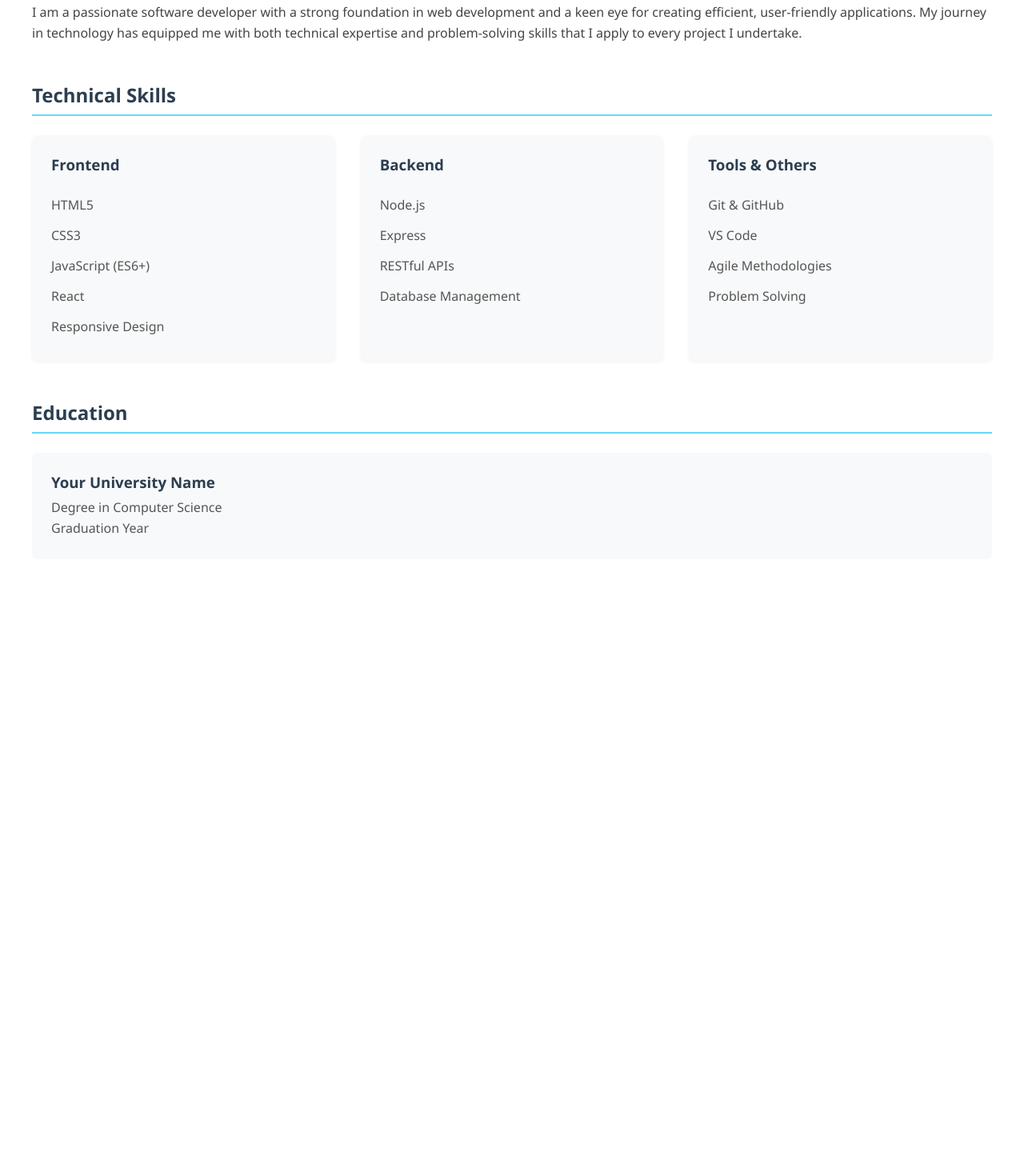
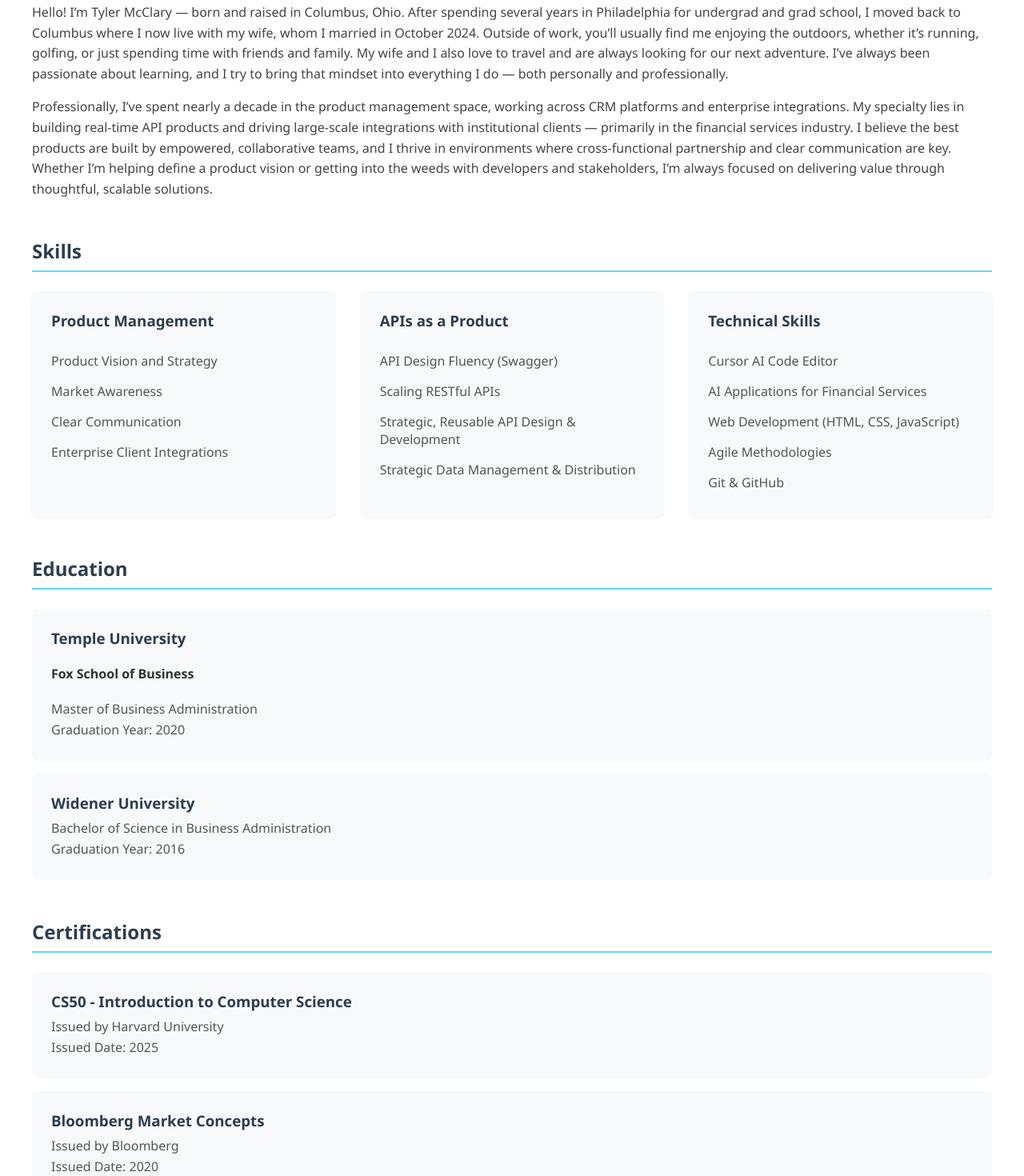
Before and after one commit to tylermcclary/about-me, a React (Create React App) app: page / in a window 1280 px wide. Shown: the part 520-1990 px from the top of the page at 80% size. Before the commit the page ends 1299 px from the top, so only its background shows below. Built offline with nearby package versions, Linux system fonts and the light colour scheme.

Commit message:
Updated experience and project pages

```diff
--- a/public/index.html
+++ b/public/index.html
@@ -24,7 +24,7 @@
       work correctly both with client-side routing and a non-root public URL.
       Learn how to configure a non-root public URL by running `npm run build`.
     -->
-    <title>React App</title>
+    <title>Tyler McClary</title>
   </head>
   <body>
     <noscript>You need to enable JavaScript to run this app.</noscript>
--- a/src/components/About.js
+++ b/src/components/About.js
@@ -8,48 +8,48 @@
           <img src="/profile.jpg" alt="Tyler McClary" className="profile-photo" />
         </div>
         <h1>Tyler McClary</h1>
-        <p className="tagline">Product Manager & Problem Solver</p>
+        <p className="tagline">Product Manager & Relationship Builder</p>
       </header>
 
       <section className="bio-section">
         <h2>About Me</h2>
         <p>
-          I am a passionate software developer with a strong foundation in web development
-          and a keen eye for creating efficient, user-friendly applications. My journey
-          in technology has equipped me with both technical expertise and problem-solving
-          skills that I apply to every project I undertake.
+        Hello! I’m Tyler McClary — born and raised in Columbus, Ohio. After spending several years in Philadelphia for undergrad and grad school, I moved back to Columbus where I now live with my wife, whom I married in October 2024. Outside of work, you’ll usually find me enjoying the outdoors, whether it’s running, golfing, or just spending time with friends and family. My wife and I also love to travel and are always looking for our next adventure. I’ve always been passionate about learning, and I try to bring that mindset into everything I do — both personally and professionally.
+        </p>
+        <p>
+        Professionally, I’ve spent nearly a decade in the product management space, working across CRM platforms and enterprise integrations. My specialty lies in building real-time API products and driving large-scale integrations with institutional clients — primarily in the financial services industry. I believe the best products are built by empowered, collaborative teams, and I thrive in environments where cross-functional partnership and clear communication are key. Whether I’m helping define a product vision or getting into the weeds with developers and stakeholders, I’m always focused on delivering value through thoughtful, scalable solutions.
         </p>
       </section>
 
       <section className="skills-section">
-        <h2>Technical Skills</h2>
+        <h2>Skills</h2>
         <div className="skills-grid">
           <div className="skill-category">
-            <h3>Frontend</h3>
+            <h3>Product Management</h3>
             <ul>
-              <li>HTML5</li>
-              <li>CSS3</li>
-              <li>JavaScript (ES6+)</li>
-              <li>React</li>
-              <li>Responsive Design</li>
+              <li>Product Vision and Strategy</li>
+              <li>Market Awareness</li>
+              <li>Clear Communication</li>
+              <li>Enterprise Client Integrations</li>
             </ul>
           </div>
           <div className="skill-category">
-            <h3>Backend</h3>
+            <h3>APIs as a Product</h3>
             <ul>
-              <li>Node.js</li>
-              <li>Express</li>
-              <li>RESTful APIs</li>
-              <li>Database Management</li>
+              <li>API Design Fluency (Swagger)</li>
+              <li>Scaling RESTful APIs</li>
+              <li>Strategic, Reusable API Design & Development</li>
+              <li>Strategic Data Management & Distribution</li>
             </ul>
           </div>
           <div className="skill-category">
-            <h3>Tools & Others</h3>
+            <h3>Technical Skills</h3>
             <ul>
+              <li>Cursor AI Code Editor</li>
+              <li>AI Applications for Financial Services</li>
+              <li>Web Development (HTML, CSS, JavaScript)</li>
+              <li>Agile Methodologies</li>
               <li>Git & GitHub</li>
-              <li>VS Code</li>
-              <li>Agile Methodologies</li>
-              <li>Problem Solving</li>
             </ul>
           </div>
         </div>
@@ -58,9 +58,29 @@
       <section className="education-section">
         <h2>Education</h2>
         <div className="education-item">
-          <h3>Your University Name</h3>
-          <p>Degree in Computer Science</p>
-          <p>Graduation Year</p>
+          <h3>Temple University</h3>
+          <h4>Fox School of Business</h4>
+          <p>Master of Business Administration</p>
+          <p>Graduation Year: 2020</p>
+        </div>
+        <div className="education-item">
+          <h3>Widener University</h3>
+          <p>Bachelor of Science in Business Administration</p>
+          <p>Graduation Year: 2016</p>
+        </div>
+      </section>
+
+      <section className="educataion-section">
+        <h2>Certifications</h2>
+        <div className="education-item">
+          <h3>CS50 - Introduction to Computer Science</h3>
+          <p>Issued by Harvard University</p>
+          <p>Issued Date: 2025</p>
+        </div>
+        <div className="education-item">
+          <h3>Bloomberg Market Concepts</h3>
+          <p>Issued by Bloomberg</p>
+          <p>Issued Date: 2020</p>
         </div>
       </section>
     </main>
--- a/src/components/Contact.js
+++ b/src/components/Contact.js
@@ -4,7 +4,32 @@
   return (
     <main className="main-content">
       <h1>Contact</h1>
-      <p>Coming soon...</p>
+      <section className="contact-section">
+        <div className="education-item">
+          <h3>Connect with me on LinkedIn</h3>
+          <a
+            href="www.linkedin.com/in/tyler-mcclary"
+            target="_blank"
+            rel="noopener noreferrer"
+            className="contact-link"
+          >
+            linkedin.com/in/tylermcclary
+          </a>
+        </div>
+      </section>
+      <section className="contact-section">
+        <div className="education-item">
+          <h3>Contact me via email</h3>
+          <a
+            href="tyler.mcclary@gmail.com"
+            target="_blank"
+            rel="noopener noreferrer"
+            className="contact-link"
+          >
+            tyler.mcclary@gmail.com
+          </a>
+        </div>
+      </section>
     </main>
   );
 }
--- a/src/components/Experience.js
+++ b/src/components/Experience.js
@@ -3,8 +3,51 @@
 function Experience() {
   return (
     <main className="main-content">
-      <h1>Experience</h1>
-      <p>Coming soon...</p>
+      <section className="experience-section">
+        <h2>Professional Experience</h2>
+        <div className="education-item">
+          <h3>LPL Financial</h3>
+          <p>Assistant Vice President, Product Management | March 2023 - Present</p>
+          <ul>
+            <li>Lead the strategy and execution for all third party integrational API integrations, supporting platforms such as CRM, trading, planning, and invesetment tools.</li>
+            <li>Defined and maintained a 12-24 month roadmap, prioritizing initiatives accross business lines and M&A deals.</li>
+            <li>Spearheaded complex integration projects for institutional partners including Prudential, Equitable, and Atria Wealth Solutions (5,000+ Advisors).</li>
+            <li>Actively engaged with financial advisors to ensure integrations addressed real-world advisor workflows and needs.</li>
+          </ul>
+        </div>
+        <div className="education-item">
+          <h3>SEI Investments</h3>
+          <p>Product Owner/ Product Manager | March 2020 - March 2023</p>
+          <ul>
+            <li>Owned end-to-end roadmap for internal CRM product used to store and manage investor data for alternative investments.</li>
+            <li>Led a cross-functional team of 5 business analysts and coordinated closely with a development team of 40+ engineers.</li>
+            <li>Delivered frequent demos and strategy updates to senior leadership and investment managers.</li>
+          </ul>
+        </div>
+      </section>
+
+      <section className="experience-section">
+        <h2>Academic Experience</h2>
+        <div className="education-item">
+          <h3>Temple University</h3>
+          <p>MBA | December 2020</p>
+          <ul>
+            <li>Received my MBA from the Fox School of Business at Temple University while continuing to work full-time at SEI.</li>
+            <li>General coursework included statistics, economics, business admin. I also took a few general CS classes.</li>
+            <li>Capstone project included consulting for Philadelphia area small businesses.</li>
+          </ul>
+        </div>
+        <div className="education-item">
+          <h3>Widener University</h3>
+          <p>Bachelor of Science in Business Administration | May 2016</p>
+          <ul>
+            <li>Graduated with a Bachelor of Science in Business Administration, specializing in Finance and Operations.</li>
+            <li>Completed coursework in finance, accounting, and business management.</li>
+            <li>Involved in the student managed investment fund, responsible for $50,000 portfolio.</li>
+            <li>Member of the NCAA Division III Lacrosse team while there. Named Captain senior year and received all-conference honors.</li>
+          </ul>
+        </div>
+      </section>
     </main>
   );
 }
--- a/src/components/Navigation.js
+++ b/src/components/Navigation.js
@@ -7,7 +7,7 @@
       <ul>
         <li><NavLink to="/" end>About</NavLink></li>
         <li><NavLink to="/experience">Experience</NavLink></li>
-        <li><NavLink to="/projects">Projects</NavLink></li>
+        <li><NavLink to="/projects">Projects and Interests</NavLink></li>
         <li><NavLink to="/contact">Contact</NavLink></li>
       </ul>
     </nav>
--- a/src/components/Projects.js
+++ b/src/components/Projects.js
@@ -3,8 +3,41 @@
 function Projects() {
   return (
     <main className="main-content">
-      <h1>Projects</h1>
-      <p>Coming soon...</p>
+      <h1>Projects and Interests</h1>
+      <section className="projects-section">
+        <h2>Projects</h2>
+        <div className="education-item">
+          <h3>This Website</h3>
+          <p>I built this website.</p>
+        </div>
+        <div className="education-item">
+          <h3>Wedding Registration</h3>
+          <p>Coming soon...</p>
+        </div>
+      </section>
+
+      <section className="philanthropy-section">
+        <h2>Philanthropy</h2>
+        <div className="education-item">
+          <h3>Big Brothers Big Sisters of Central Ohio</h3>
+          <p>Big Brother mentor since September 2024.</p>
+        </div>
+        <div className="education-item">
+          <h3>Columbus Ice Hockey Club</h3>
+          <p>Teaching blind children and young adults how to play hockey in an accessible way.</p>
+        </div>
+      </section>
+
+
+      <section className="reading-section">
+        <h2>What I'm Reading...</h2>
+        <div className="education-item">
+          <h3>David Grann</h3>
+          <li>The Wager</li>
+          <li>Killers of the Flower Moon</li>
+          <li>The Lost City of Z</li>
+        </div>
+      </section>
     </main>
   );
 }
```
